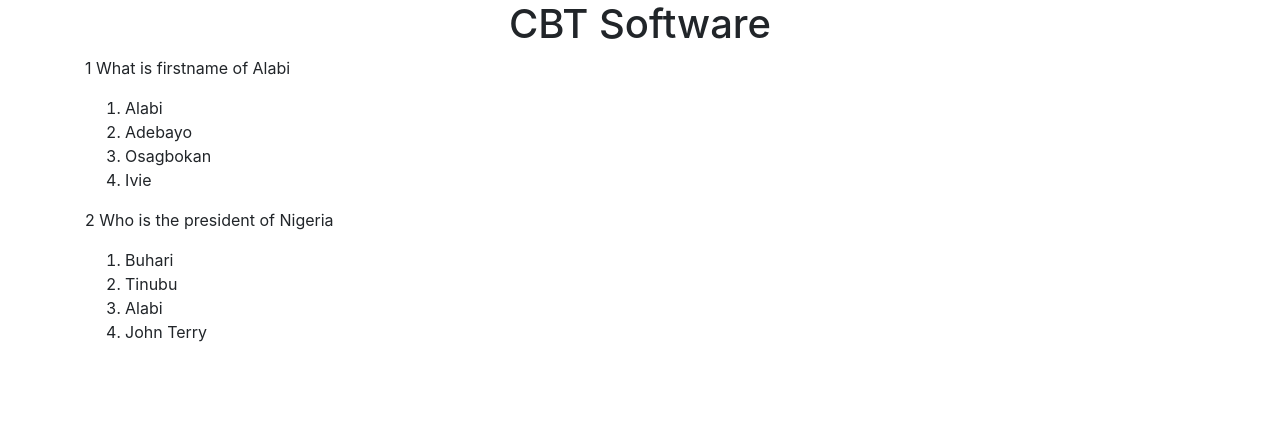
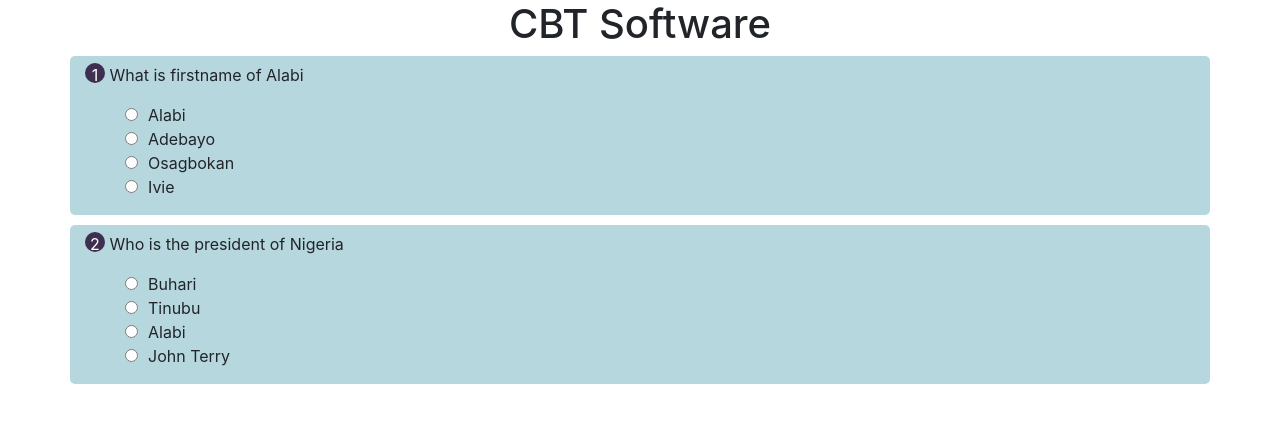
Before and after one commit to aalabi/wkday2202b, a plain HTML site: page index.html in a window 1280 px wide. Drawn offline with Linux system fonts and the light colour scheme.

Commit message:
added some styling to the question

```diff
--- a/index.html
+++ b/index.html
@@ -18,10 +18,10 @@
                     What is firstname of Alabi
                 </p>
                 <ol class="options">
-                    <li>Alabi</li>
-                    <li>Adebayo</li>
-                    <li>Osagbokan</li>
-                    <li>Ivie</li>
+                    <li><input type="radio" class="an-options" name="q1">Alabi</li>
+                    <li><input type="radio" class="an-options" name="q1">Adebayo</li>
+                    <li><input type="radio" class="an-options" name="q1">Osagbokan</li>
+                    <li><input type="radio" class="an-options" name="q1">Ivie</li>
                 </ol>
             </div>
         </div>
@@ -32,10 +32,10 @@
                     Who is the president of Nigeria
                 </p>
                 <ol class="options">
-                    <li>Buhari</li>
-                    <li>Tinubu</li>
-                    <li>Alabi</li>
-                    <li>John Terry</li>
+                    <li><input type="radio" class="an-options" name="q2">Buhari</li>
+                    <li><input type="radio" class="an-options" name="q2">Tinubu</li>
+                    <li><input type="radio" class="an-options" name="q2">Alabi</li>
+                    <li><input type="radio" class="an-options" name="q2">John Terry</li>
                 </ol>
             </div>
         </div>
--- a/styles.css
+++ b/styles.css
@@ -0,0 +1,23 @@
+.question-answer{
+    background-color: #B7D7DF;
+    padding-top:7px;
+    margin-bottom:10px;
+    border-radius:5px;
+}
+
+.question-no{
+    background-color:#3E2E50;
+    color:#fff;
+    width:20px;
+    height:20px;
+    display: inline-block;
+    text-align: center;
+    border-radius: 50%;
+}
+
+.options{
+    list-style: none;
+}
+.an-options{
+    margin-right: 10px;
+}
```
